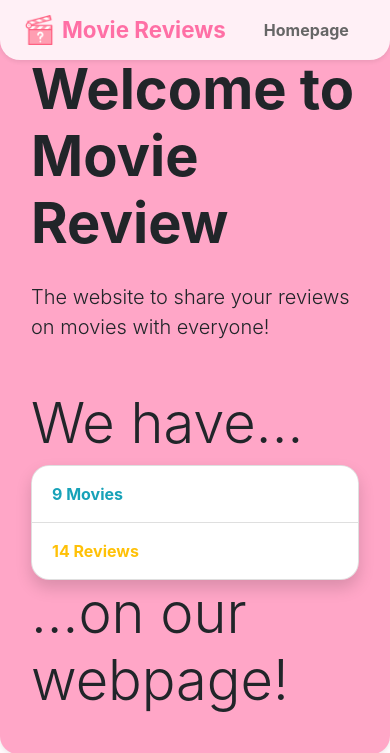
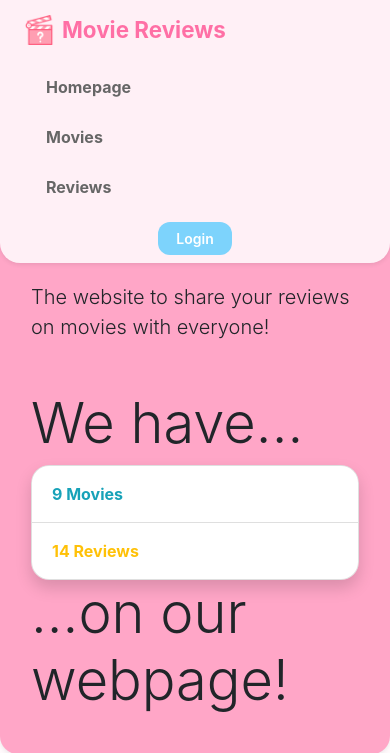
Before and after one commit to heyimfles/movie-reviews-mate-portfolio, a Django app: page / in a window 390 px wide. Shown: the top 753 px of the page. Run offline with Django 5.2, Linux system fonts and the light colour scheme; data comes from the database, SQL or seed files in the repository.

Commit message:
small changes to css for mobile users and README file

```diff
--- a/static/css/styles.css
+++ b/static/css/styles.css
@@ -357,3 +357,38 @@
     margin: 0 6px;
     box-shadow: 0 0 15px rgba(255, 111, 165, 0.25);
 }
+
+@media (max-width: 768px) {
+
+  .my-navbar {
+    flex-wrap: wrap;
+  }
+
+  .navbar-collapse {
+    display: flex !important;
+    flex-direction: column;
+    width: 100%;
+    margin-top: 10px;
+  }
+
+  .navbar-nav {
+    flex-direction: column !important;
+    width: 100%;
+    align-items: flex-start;
+  }
+
+  .navbar-nav .nav-item {
+    margin: 5px 0;
+  }
+
+  .navbar-collapse .d-flex {
+    flex-direction: column;
+    align-items: flex-start;
+    width: 100%;
+    margin-top: 10px;
+  }
+
+  .navbar-collapse .d-flex p {
+    margin-bottom: 8px;
+  }
+}
--- a/templates/base.html
+++ b/templates/base.html
@@ -14,7 +14,7 @@
 </head>
 
 <body class="{% block body_class %}{% endblock %}">
-  <nav class="navbar navbar-expand navbar-light fixed-top shadow-sm px-4 my-navbar">
+  <nav class="navbar navbar-light fixed-top shadow-sm px-4 my-navbar">
   {% block navbar %}
     {% include "includes/navbar.html" %}
   {% endblock %}
```
Also changed, not shown: README.md.
